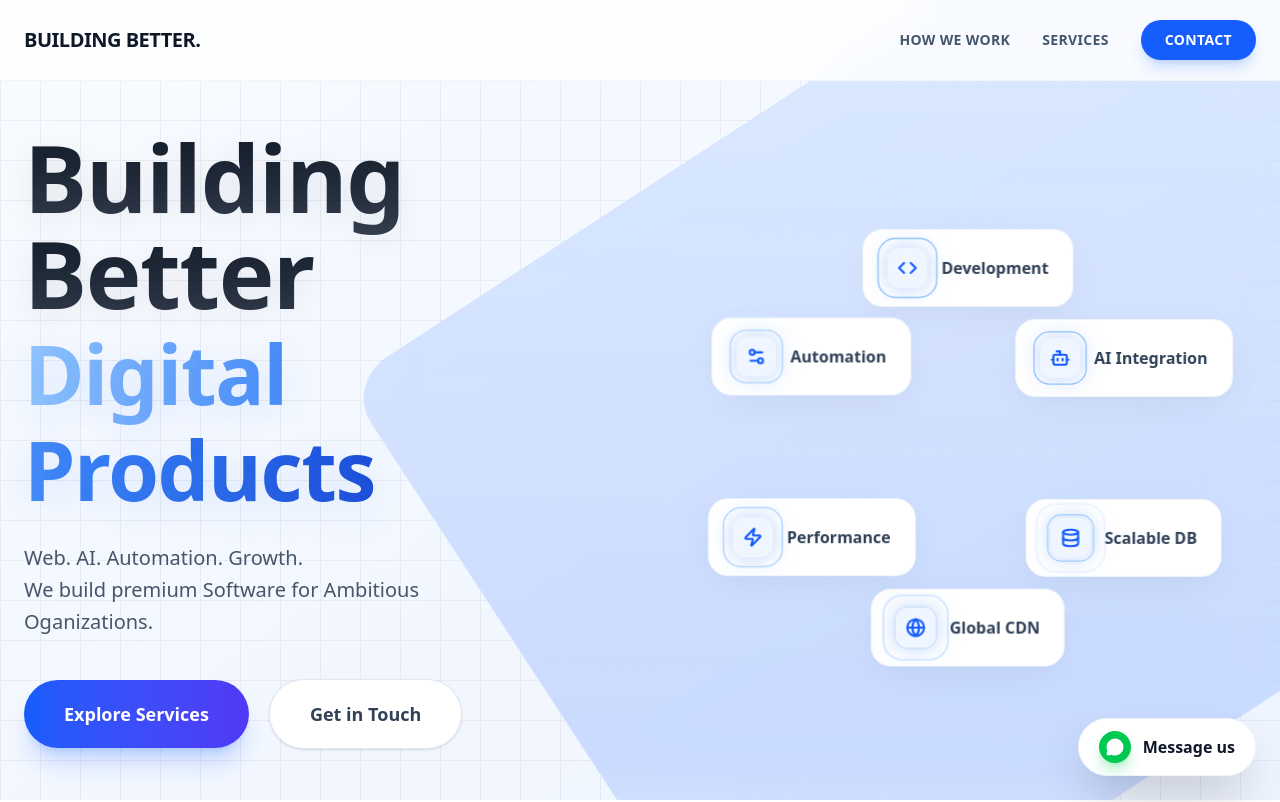
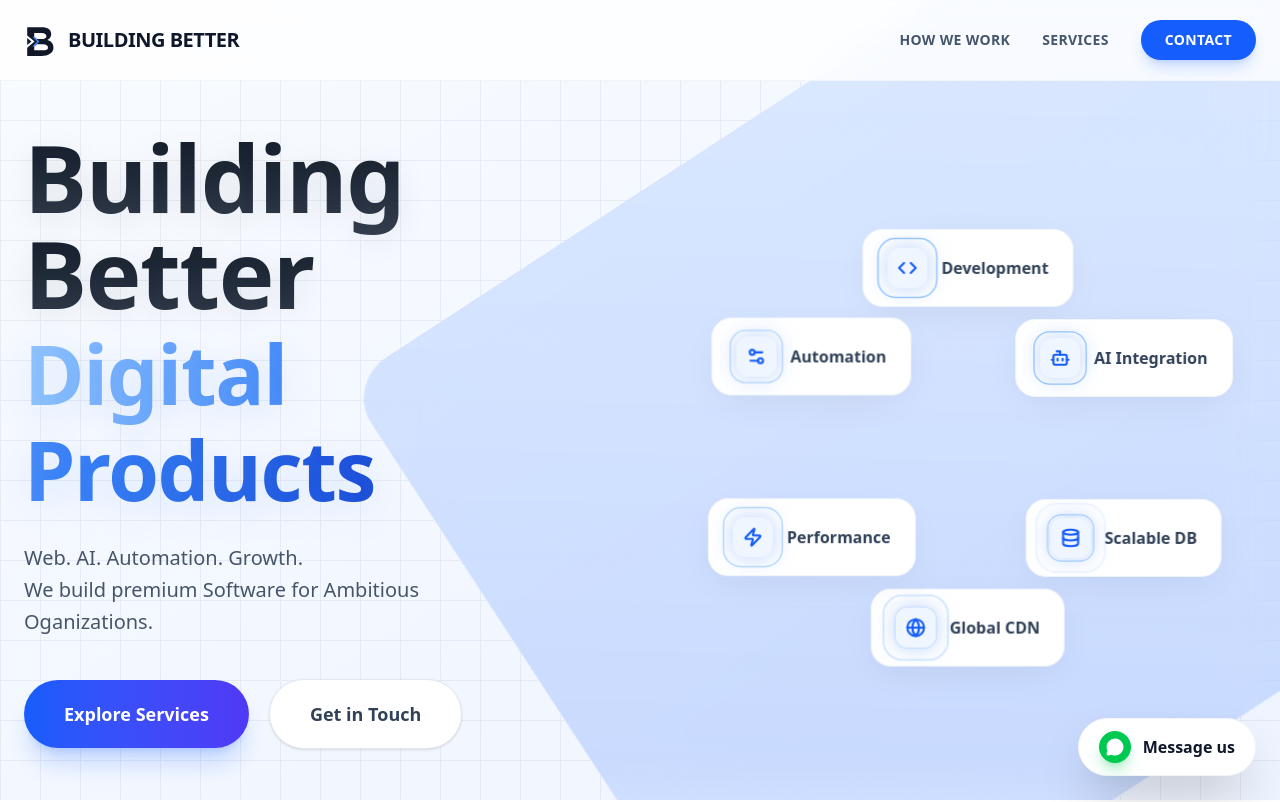
Before and after one commit to Iqrima/building-better-digital, a Next.js app: page / in a window 1280 px wide. Shown: the top 802 px of the page. Built offline with nearby package versions, Linux system fonts and the light colour scheme.

Commit message:
Update logo and text

```diff
--- a/components/Navbar.tsx
+++ b/components/Navbar.tsx
@@ -2,6 +2,7 @@
 
 import { useState } from "react";
 import Link from "next/link";
+import Image from "next/image";
 import { motion, AnimatePresence } from "framer-motion";
 import { Menu, X } from "lucide-react";
 
@@ -15,9 +16,10 @@ export default function Navbar() {
             className="fixed top-0 left-0 right-0 z-50 bg-white/80 backdrop-blur-md border-b border-gray-100"
         >
             <div className="max-w-7xl mx-auto px-6 h-20 flex items-center justify-between">
-                <Link href="/" className="flex items-center gap-2">
+                <Link href="/" className="flex items-center gap-3">
+                    <Image src="/logo.svg" alt="Building Better Logo" width={32} height={32} className="w-8 h-8 object-contain" />
                     <span className="text-xl font-bold tracking-tight text-slate-900 font-heading">
-                        BUILDING BETTER.
+                        BUILDING BETTER
                     </span>
                 </Link>
 
```
Also changed, not shown: public/logo.svg (added).
